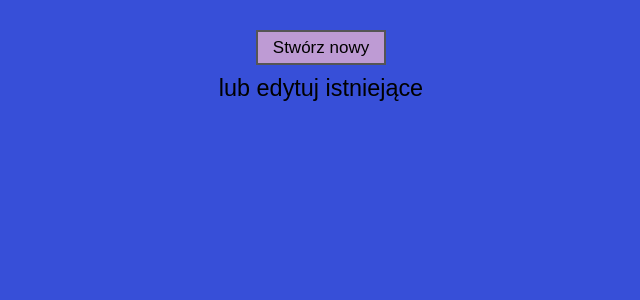
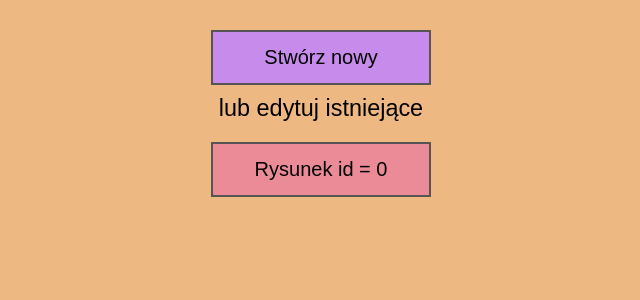
Before and after one commit to KeimiLL/canvas-js, a PHP site: page / in a window 1280 px wide. Shown: the top 300 px of the page, without its empty margins (319-959 px from the left). Run offline with PHP 8.4, Linux system fonts and the light colour scheme.

Commit message:
showDrawings() display (but only for one curve)

```diff
--- a/index.php
+++ b/index.php
@@ -7,7 +7,7 @@
     <link rel="icon" type="image/png" href="images/icon.png">
     <title>Edytor w canvas</title>
 
-    <script src="scripts/script-index.js"></script>
+
 
     <link rel="stylesheet" href="styles/styles-index.css">
 
@@ -22,9 +22,12 @@
 
         <p>lub edytuj istniejące</p>
 
-        <div class="div-drawings"></div>
+        <div class="div-drawings">
+            <button class="btn-drawing">btn1</button>
+        </div>
     </div>
 
 </body>
+<script src="scripts/script-index.js" defer></script>
 
 </html>
--- a/scripts/script-index.js
+++ b/scripts/script-index.js
@@ -8,10 +8,11 @@ const divDrawings = document.querySelector('.div-drawings');
 const drawings = [];
 
 window.onload = function () {
+
     getDrawings();
 };
 
-window.setInterval(showDrawings, 1000);
+// window.setInterval(getDrawings, 1000);
 
 
 // pobranie rysunkow i potem przekazanie ich do funkcji
@@ -32,10 +33,27 @@ function getDrawings() {
                 if (this.responseText != null) {
                     console.log(this.responseText);
                     const data = JSON.parse(this.responseText);
-                    data.forEach(drawing => {
-                        drawings.push(drawing);
-                    });
-                    showDrawings();
+                    console.log(data);
+                    drawings.push(data);
+                    console.log(drawings);
+                    showDrawings(drawings);
+
+                    // Object.entries(data).forEach((entry) => {
+                    //     const [key, value] = entry;
+                    //     console.log(`${key}: ${value}`);
+
+
+                    //     entry.forEach(drawing => {
+                    //         drawings.push(drawing)
+                    //     });
+                    //     showDrawings();
+                    // });
+
+
+                    // data.forEach(drawing => {
+                    //     drawings.push(drawing)
+                    // });
+                    // showDrawings();
                 }
                 else console.log("Błąd Ajax: nie otrzymano danych")
             }
@@ -48,27 +66,32 @@ function getDrawings() {
 }
 
 // wyswietlenie rysunkow na glownej
-function showDrawings() {
+function showDrawings(drawings) {
     //usuwam wszystkie poprzednie podglądy
     while (divDrawings.firstChild) {
         divDrawings.removeChild(divDrawings.firstChild);
     }
 
+    // narazie jest tylko 1 krzywa w drawings
+    // potem dodać tak zeby bylo [dane_id: [krzywa1, krzyw2, krzywa3], dane_id2: [krzywa1, krzywa2, krzywa3]]
+
     // wyswietlam nowe podglady
     drawings.forEach((drawing, idx) => {
+        console.log(idx);
         const newDrawingBtn = document.createElement('button');
-        newDrawingBtn.innerText = "Rysunek " + (idx + 1);
+        newDrawingBtn.innerText = "Rysunek id = " + idx;
+        newDrawingBtn.setAttribute('id','idx');
+        newDrawingBtn.setAttribute('class','btn-drawing');
         newDrawingBtn.addEventListener('click', () => {
-            console.log("Kliknięto: Rysunek " + (idx + 1));
+            console.log("Kliknięto: Rysunek id = " + idx);
         });
         divDrawings.appendChild(newDrawingBtn);
-
     });
 }
 
 
 
 
-createBtn.addEventListener('click', () => {
+// createBtn.addEventListener('click', () => {
 
-})
+// })
--- a/styles/styles-index.css
+++ b/styles/styles-index.css
@@ -1,5 +1,5 @@
 * {
-    background-color: #374fd8;
+    background-color: #eeb882;
     font-family: Arial, Helvetica, sans-serif;
     margin: 0;
     padding: 0;
@@ -19,11 +19,20 @@ body {
     margin: 10px auto;
 }
 
-#create-btn {
-    width: 130px;
-    height: 35px;
-    font-size: 17px;
-    background-color: rgb(190, 155, 212);
+.div-drawings button {
+    width: 220px;
+    height: 55px;
+    font-size: 20px;
+    background-color: rgb(236, 139, 152);
     border: 2px solid #555;
     margin: 10px auto;
 }
+
+#create-btn {
+    width: 220px;
+    height: 55px;
+    font-size: 20px;
+    background-color: rgb(199, 139, 236);
+    border: 2px solid #555;
+    margin: 10px auto;
+}
```
